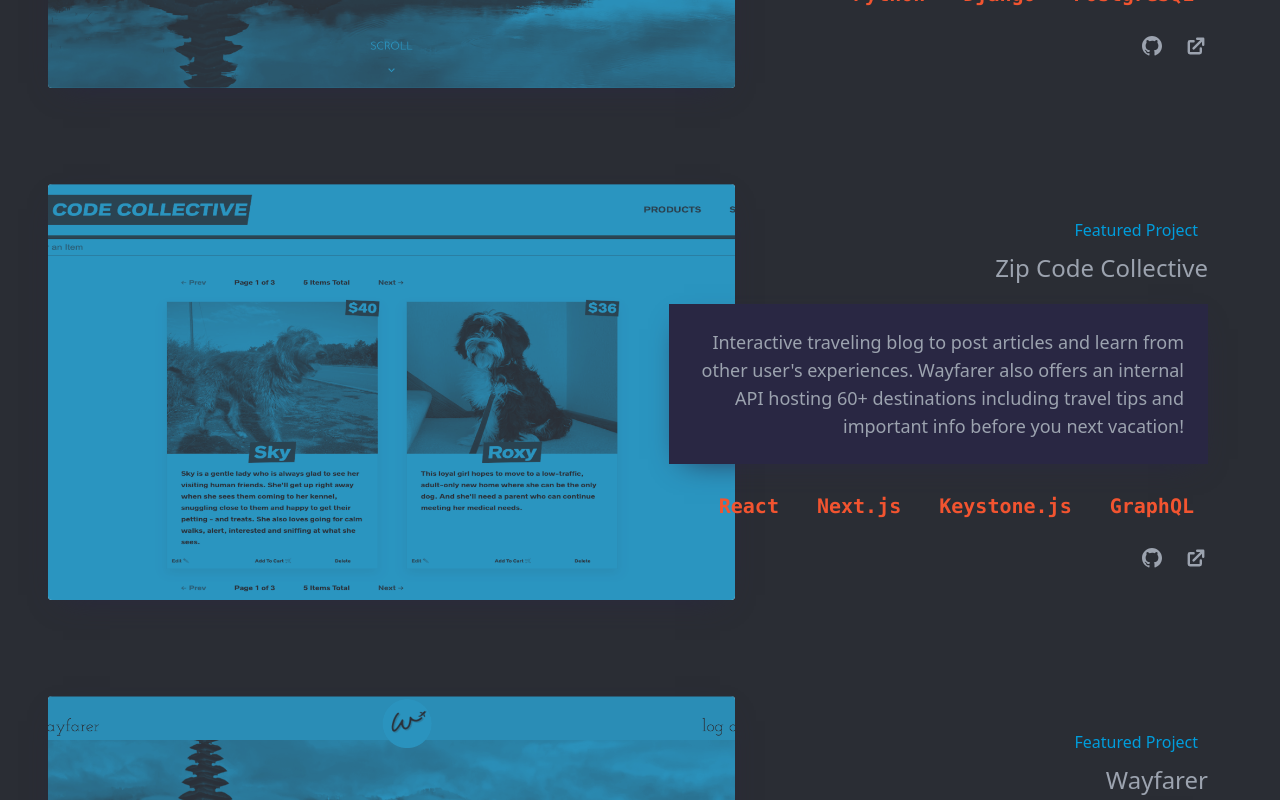
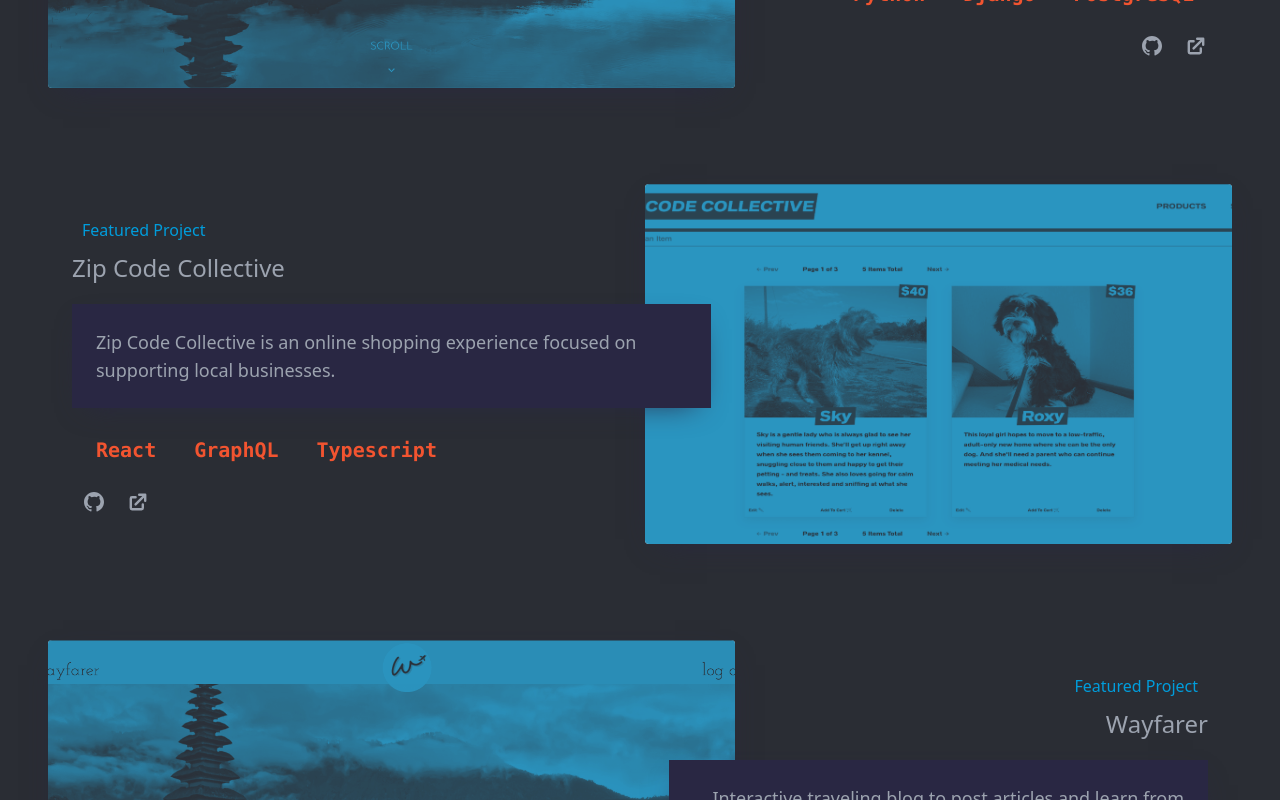
Before and after one commit to jmblalock/next-js-blog, a Next.js app: page /work in a window 1280 px wide. Shown: the part 655-1455 px from the top of the page. Built offline with nearby package versions, Linux system fonts and the light colour scheme.

Commit message:
work page work

```diff
--- a/pages/work.js
+++ b/pages/work.js
@@ -106,7 +106,7 @@ export default function Workxperience() {
           </div>
         </li>
         <li className="grid grid-cols-12 gap-2.5 items-center relative visible mb-8 md:mb-24">
-          <div className="project-content flex flex-col h-full justify-center pb-5 px-6 pt-6 col-span-full row-span-full md:col-start-7 md:col-span-6 text-left md:text-right relative  z-50">
+          <div className="project-content flex flex-col h-full justify-center pb-5 px-6 pt-6 col-span-full row-span-full md:col-start-1 md:col-end-8 text-right md:text-left relative  z-50">
             <div>
               <p className="project-overline my-2.5 md:m-2.5 text-carolina-blue text-base font-normal">
                 Featured Project
@@ -123,29 +123,24 @@ export default function Workxperience() {
               </h3>
               <div className="project-description relative z-20 px-0 py-5 md:p-6 text-lg md:bg-dark-purple">
                 <p className="m-0">
-                  Interactive traveling blog to post articles and learn from
-                  other user's experiences. Wayfarer also offers an internal API
-                  hosting 60+ destinations including travel tips and important
-                  info before you next vacation!
+                  Zip Code Collective is an online shopping experience focused
+                  on supporting local businesses.
                 </p>
               </div>
-              <ul className="project-tech-list flex flex-wrap justify-start md:justify-end relative z-20 mt-2.5 md:mt-6 mb-2.5 p-0 list-none">
+              <ul className="project-tech-list flex flex-wrap justify-start md:justify-start relative z-20 mt-2.5 md:mt-6 mb-2.5 p-0 list-none">
                 <li className="mt-0 ml-0 mb-1.5 mr-2.5 md:ml-5 whitespace-normal">
                   <CodeTag>React</CodeTag>
                 </li>
                 <li className="mt-0 ml-0 mb-1.5 mr-2.5 md:ml-5 whitespace-normal">
-                  <CodeTag>Next.js</CodeTag>
+                  <CodeTag>GraphQL</CodeTag>
                 </li>
                 <li className="mt-0 ml-0 mb-1.5 mr-2.5 md:ml-5 whitespace-normal">
-                  <CodeTag>Keystone.js</CodeTag>
-                </li>
-                <li className="mt-0 ml-0 mb-1.5 mr-2.5 md:ml-5 whitespace-normal">
-                  <CodeTag>GraphQL</CodeTag>
+                  <CodeTag>Typescript</CodeTag>
                 </li>
               </ul>
-              <div className="project-links flex justify-start md:justify-end items-center relative mr-0 -ml-2.5 md:ml-0 md:-mr-2.5 mt-2.5">
+              <div className="project-links flex justify-start md:justify-start items-center relative mr-0 -ml-2.5 md:ml-0 md:-mr-2.5 mt-2.5">
                 <a
-                  href="https://github.com/jmblalock/exploring-odyssey"
+                  href="https://github.com/jmblalock/zcc"
                   aria-label="GitHub Link"
                   rel="noopener noreferrer"
                   target="_blank"
@@ -166,7 +161,7 @@ export default function Workxperience() {
                   </svg>
                 </a>
                 <a
-                  href="https://eo-wayfarer.herokuapp.com/"
+                  href="https://app.zipcodecollective.com/"
                   aria-label="Heroku Deployment"
                   rel="noopener noreferrer"
                   target="_blank"
@@ -187,9 +182,9 @@ export default function Workxperience() {
               </div>
             </div>
           </div>
-          <div className="project-image h-full col-start-1 col-span-full md:col-end-8 row-span-full relative z-10">
+          <div className="project-image h-full col-start-1 col-span-full md:col-start-7 md:col-span-full row-span-full relative z-10">
             <a
-              href="https://eo-wayfarer.herokuapp.com/"
+              href="https://app.zipcodecollective.com/"
               rel="noopener noreferrer"
               target="_blank"
               className="relative inline-block no-underline z-10 bg-dark-blue md:bg-carolina-blue align-middle cursor-pointer h-full w-full rounded"
```
